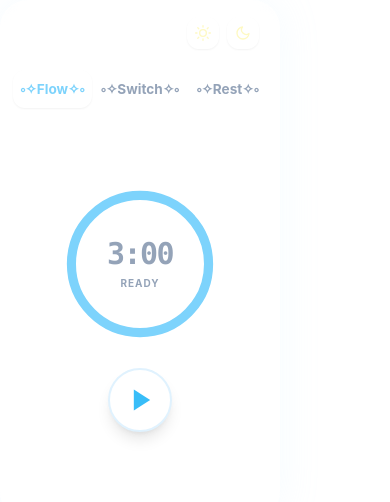
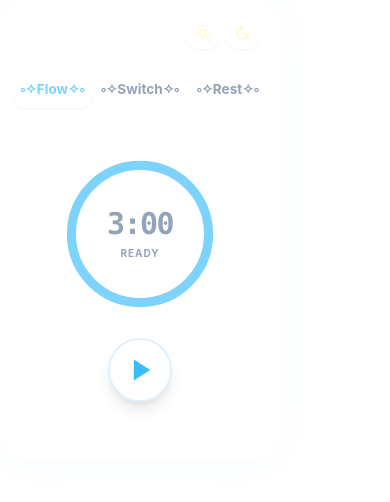
Before and after one commit to White-JIN-22/Notion-widget, a plain HTML site: page mobile.html in a window 390 px wide. Drawn offline with nearby package versions, Linux system fonts and the light colour scheme.

Commit message:
Update mobile.html

```diff
--- a/mobile.html
+++ b/mobile.html
@@ -33,10 +33,8 @@
         .widget-container {
     width: 100%;
     max-width: 280px;
-
-    /* [수정] 600px -> 520px (버튼 한 줄 크기만큼 더 줄임) */
-    height: 520px;
-    min-height: 520px;
+    height: 460px;
+    min-height: 460px;
 
     padding-bottom: 20px;
     background: rgba(255, 255, 255, 0.25);
```
